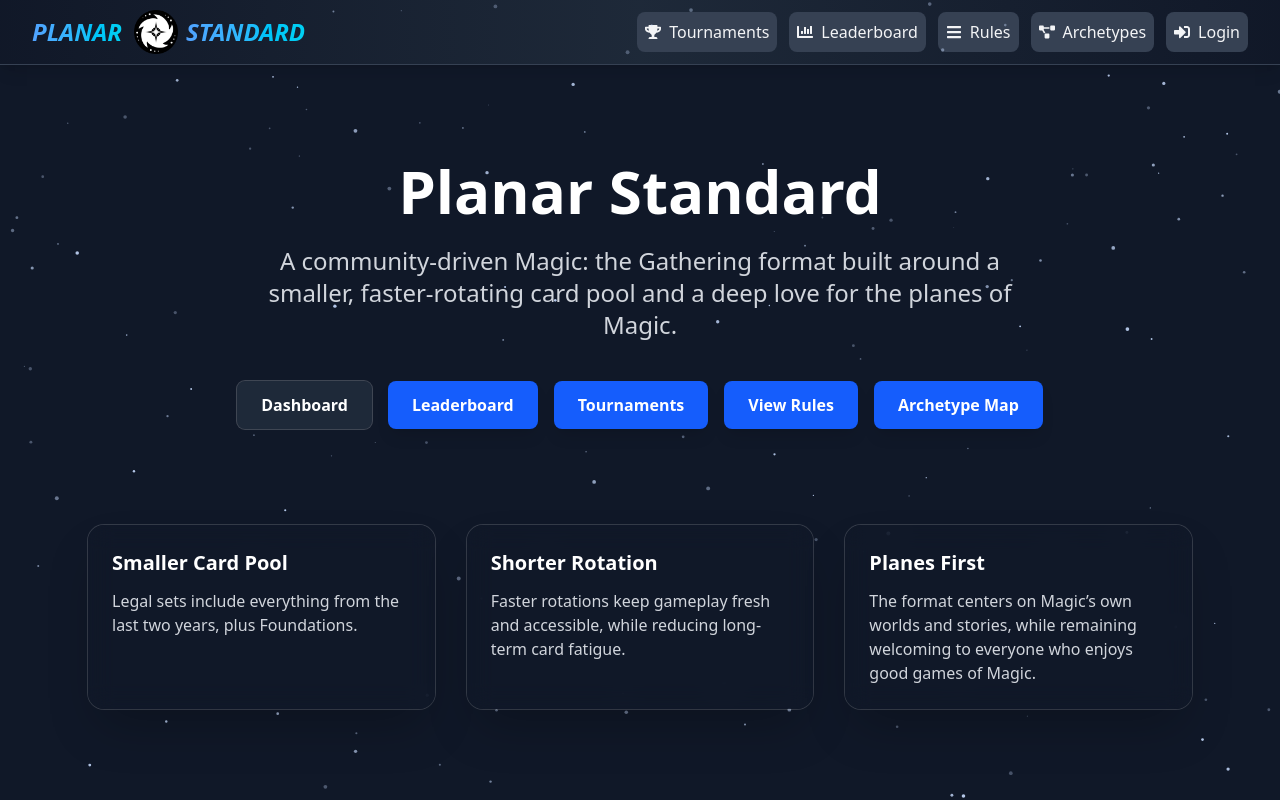
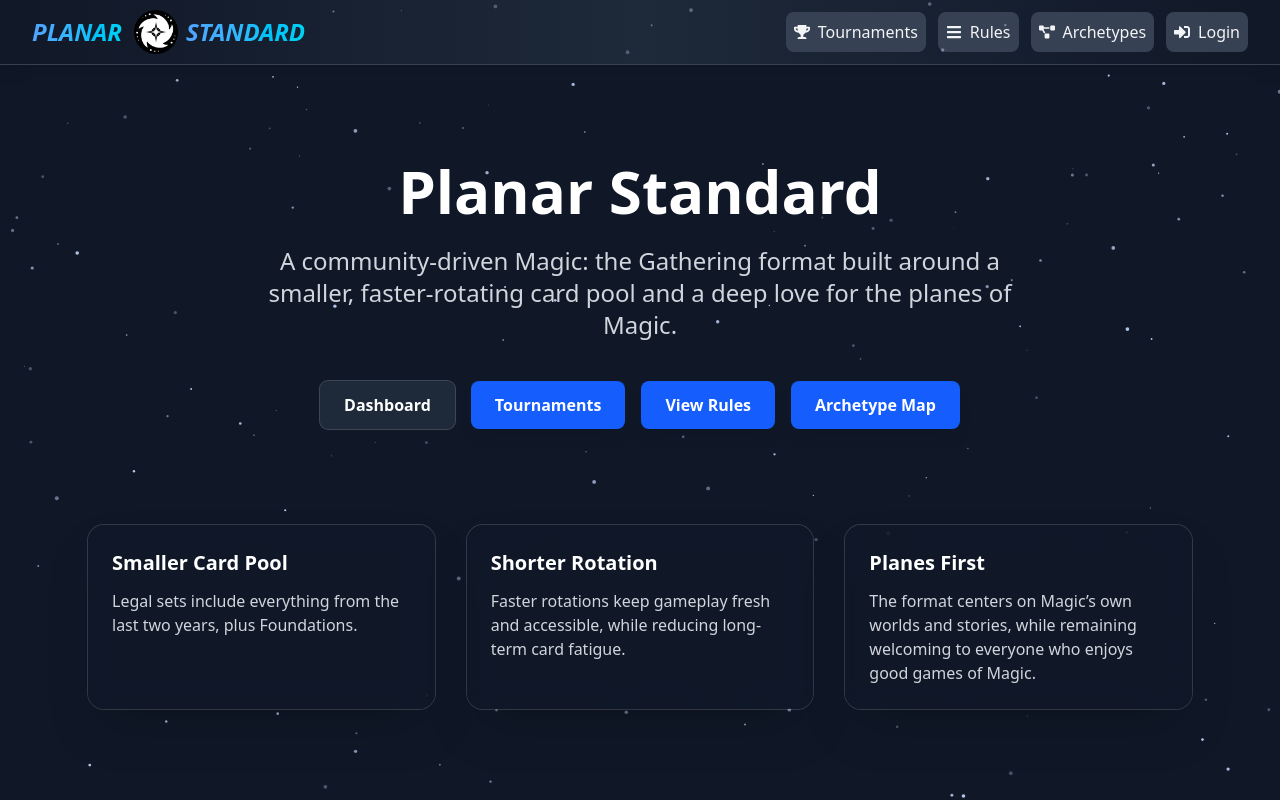
Before and after one commit to PlanarStandardMTG/frontend, a React (Vite) app: page / in a window 1280 px wide. Shown: the top 800 px of the page. Built offline with nearby package versions, Linux system fonts and the light colour scheme; no server answers.

Commit message:
temporarily remove direct links to leaderboard

```diff
--- a/src/components/Header/Header.tsx
+++ b/src/components/Header/Header.tsx
@@ -50,12 +50,12 @@
               color="purple"
             />
 
-            <DesktopButton
+            {/* <DesktopButton
               icon={<FaChartBar />}
               label="Leaderboard"
               onClick={() => navigate('/leaderboard')}
               color="yellow"
-            />
+            /> */}
 
             <DesktopButton
               icon={<FaBars />}
--- a/src/pages/Home.tsx
+++ b/src/pages/Home.tsx
@@ -25,9 +25,9 @@
               </NavigationButton>
             )}
 
-            <NavigationButton to="/leaderboard">
+            {/* <NavigationButton to="/leaderboard">
               Leaderboard
-            </NavigationButton>
+            </NavigationButton> */}
 
             <NavigationButton to="/tournaments">
               Tournaments
```
